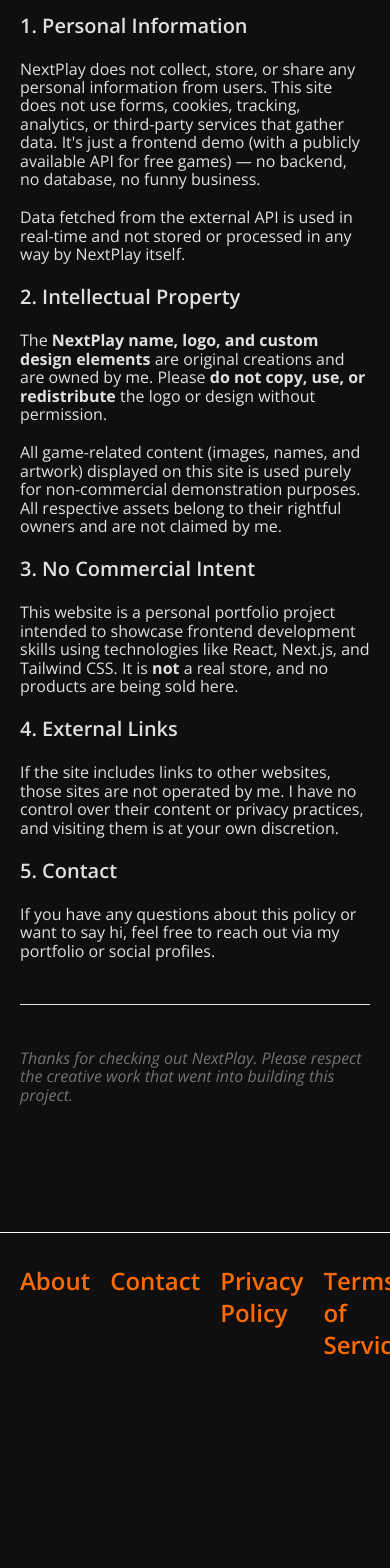
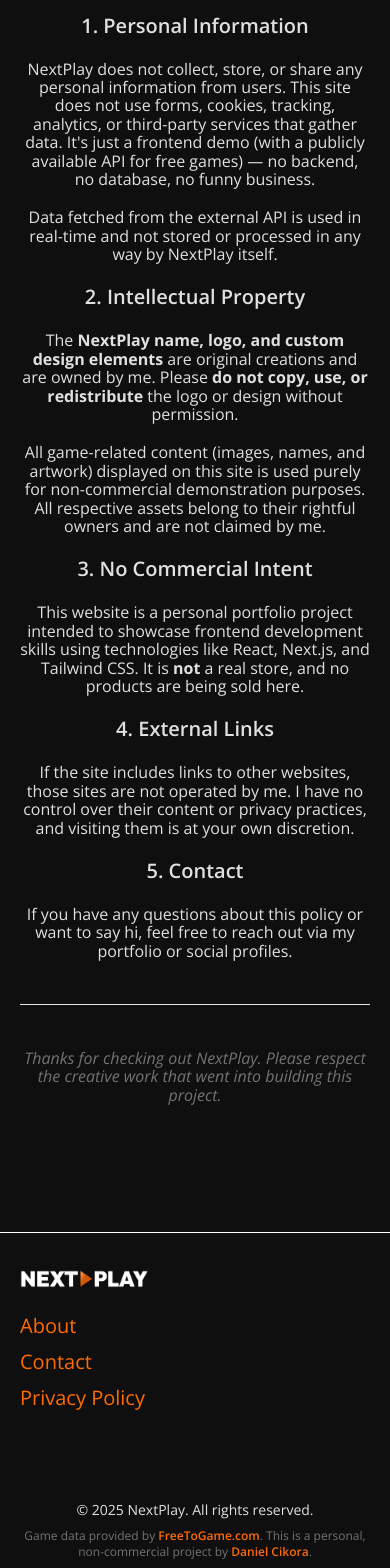
Before and after one commit to DanielCikora/next-play, a Next.js app: page /privacy in a window 390 px wide. Shown: the part 342-1910 px from the top of the page. Before the commit the page ends 1871 px from the top, so only its background shows below. Built offline with nearby package versions, Linux system fonts and the light colour scheme.

Commit message:
Footer - Done. Responsive Done.

```diff
--- a/src/app/privacy/page.tsx
+++ b/src/app/privacy/page.tsx
@@ -1,16 +1,12 @@
+import { formattedFullDate } from "@/lib/utils/currentDate";
 export default function PrivacyPage() {
-  const formattedDate: string = new Intl.DateTimeFormat("en-GB", {
-    day: "2-digit",
-    month: "2-digit",
-    year: "numeric",
-  }).format(new Date());
   return (
-    <main className='privacy-policy py-32'>
+    <main className='privacy-policy py-32 min-h-dvh'>
       <div className='wrapper wrapper--privacy-policy'>
-        <section className='privacy__content max-w-[800px] justify-self-center gap-5 flex flex-col'>
+        <section className='privacy__content sm:text-left text-center max-w-[1000px] justify-self-center gap-5 flex flex-col'>
           <h2 className='text-3xl font-bold'>Privacy Policy for NextPlay</h2>
           <p className='text-sm text-muted-foreground'>
-            Last updated: {formattedDate}
+            Last updated: {formattedFullDate}
           </p>
           <p>
             Welcome to <strong>NextPlay</strong> - a personal game store project
--- a/src/components/layout/footer/Footer.tsx
+++ b/src/components/layout/footer/Footer.tsx
@@ -1,18 +1,45 @@
 import Logo from "@/components/ui/Logo";
 import NavItem from "@/components/ui/NavItem";
 import { footerItems } from "@/constants/constants";
+import { formattedYear } from "@/lib/utils/currentDate";
 export default function Footer() {
   return (
-    <footer className='footer pt-8 pb-42 border-t border-solid border-white'>
+    <footer className='footer pt-8  border-t border-solid border-white'>
       <div className='wrapper'>
-        <nav className='max-w-[1760px] justify-self-center footer__content flex w-full items-center justify-between'>
+        <nav className='max-w-[1000px] mb-20 justify-self-center footer__content flex sm:flex-row sm:gap-0 gap-5 flex-col w-full sm:items-center justify-between'>
           <Logo />
-          <ul className='flex gap-5'>
+          <ul className='flex md:flex-row flex-col md:gap-5 gap-2'>
             {footerItems.map(({ href, linkText }) => (
               <NavItem key={linkText} href={href} linkText={linkText} />
             ))}
           </ul>
         </nav>
+        <div className='footer-bottom py-2 flex flex-col gap-2'>
+          <p className='text-center text-sm'>
+            © {formattedYear} NextPlay. All rights reserved.
+          </p>
+          <p className='text-xs text-center text-muted-foreground'>
+            Game data provided by{" "}
+            <a
+              href='https://www.freetogame.com'
+              target='_blank'
+              rel='noopener noreferrer'
+              className='font-semibold custom-underline text-burnt-orange'
+            >
+              FreeToGame.com
+            </a>
+            . This is a personal, non-commercial project by{" "}
+            <a
+              href='https://danielcikora.netlify.app'
+              target='_blank'
+              rel='noopener noreferrer'
+              className='font-semibold custom-underline text-burnt-orange'
+            >
+              Daniel Cikora
+            </a>
+            .
+          </p>
+        </div>
       </div>
     </footer>
   );
--- a/src/components/layout/games/Games.tsx
+++ b/src/components/layout/games/Games.tsx
@@ -15,6 +15,7 @@
   const { handleChange, search, loadingSearch } = useSearch();
   const sortingOption = useSortingStore((state) => state.sortingOption);
   const setSortingOption = useSortingStore((state) => state.setSortingOption);
+
   const { data, isError, isLoading } = useQuery({
     queryKey: ["games"],
     queryFn: fetchGames,
@@ -39,7 +40,7 @@
       : currentItems;
 
   return (
-    <section className='games min-h-dvh md:pt-26 w-full'>
+    <section className='games min-h-dvh md:pt-26 pb-6 w-full'>
       <div className='md:px-5 w-full'>
         <div className='mb-6 w-full flex md:flex-row flex-col justify-between gap-5'>
           <Search
--- a/src/components/layout/sidebar/Sidebar.tsx
+++ b/src/components/layout/sidebar/Sidebar.tsx
@@ -52,7 +52,7 @@
     <aside className='sidebar md:sticky static top-0 left-0 pt-26 w-full md:max-w-[350px] max-w-full mb-5'>
       <button
         onClick={toggleFiltersOpen}
-        className='cursor-pointer text-white p-3 md:hidden bg-[#1A1A1A] block border border-solid hover:bg-white hover:text-[#1A1A1A] transition-all duration-300 ease-in-out border-white rounded text-center w-full font-semibold'
+        className='cursor-pointer text-white px-3 py-4 md:hidden bg-[#1A1A1A] block border border-solid hover:bg-white hover:text-[#1A1A1A] transition-all duration-300 ease-in-out border-white rounded text-center w-full font-semibold'
       >
         Filters
       </button>
--- a/src/components/ui/NavItem.tsx
+++ b/src/components/ui/NavItem.tsx
@@ -8,7 +8,7 @@
   return (
     <li>
       <Link
-        className='custom-underline block md:text-xl text-2xl font-semibold text-burnt-orange'
+        className='custom-underline block text-xl md:font-semibold font-normal text-burnt-orange'
         href={href}
         onClick={onClick}
       >
--- a/src/constants/constants.ts
+++ b/src/constants/constants.ts
@@ -7,7 +7,6 @@
   { href: "/contact", linkText: "Contact", showIn: ["header", "footer"] },
   { href: "/favorites", linkText: "Favorites", showIn: ["header"] },
   { href: "/privacy", linkText: "Privacy Policy", showIn: ["footer"] },
-  { href: "/terms", linkText: "Terms of Service", showIn: ["footer"] },
 ];
 
 export const headerItems = navigationItems.filter((item) =>
--- a/src/hooks/usePagination.ts
+++ b/src/hooks/usePagination.ts
@@ -7,7 +7,6 @@
   const startIndex = (currentPage - 1) * itemsPerPage;
   const endIndex = startIndex + itemsPerPage;
   const currentItems = items.slice(startIndex, endIndex);
-
   return {
     currentPage,
     setCurrentPage,
--- /dev/null
+++ b/src/lib/utils/currentDate.ts
@@ -0,0 +1,9 @@
+export const formattedFullDate: string = new Intl.DateTimeFormat("en-GB", {
+  day: "2-digit",
+  month: "2-digit",
+  year: "numeric",
+}).format(new Date());
+
+export const formattedYear: string = new Intl.DateTimeFormat("en-GB", {
+  year: "numeric",
+}).format(new Date());
--- a/src/styles/customs.css
+++ b/src/styles/customs.css
@@ -28,33 +28,27 @@
   @apply text-[#FF8C42];
 }
 /* Media Queries */
-
 .xs {
   @apply min-w-[400px];
 }
-
 .custom-grid {
   @apply grid-cols-1;
 }
-
 @media (min-width: 1024px) {
   .custom-grid {
     @apply grid-cols-2;
   }
 }
-
 @media (min-width: 1280px) {
   .custom-grid {
     @apply grid-cols-3;
   }
 }
-
 @media (min-width: 1500px) {
   .custom-grid {
     @apply grid-cols-4;
   }
 }
-
 @media (min-width: 1730px) {
   .custom-grid {
     @apply grid-cols-5;
--- a/src/styles/globals.css
+++ b/src/styles/globals.css
@@ -3,7 +3,6 @@
 @import "./customs.css";
 @import "tailwindcss";
 @import "tw-animate-css";
-
 @custom-variant dark (&:is(.dark *));
 *,
 *::before,
@@ -45,7 +44,6 @@
     rotate: 1turn;
   }
 }
-
 @theme inline {
   --radius-sm: calc(var(--radius) - 4px);
   --radius-md: calc(var(--radius) - 2px);
@@ -83,7 +81,6 @@
   --color-sidebar-border: var(--sidebar-border);
   --color-sidebar-ring: var(--sidebar-ring);
 }
-
 :root {
   --radius: 0.625rem;
   --background: oklch(1 0 0);
@@ -118,7 +115,6 @@
   --sidebar-border: oklch(0.922 0 0);
   --sidebar-ring: oklch(0.708 0 0);
 }
-
 .dark {
   --background: oklch(0.145 0 0);
   --foreground: oklch(0.985 0 0);
@@ -152,7 +148,6 @@
   --sidebar-border: oklch(1 0 0 / 10%);
   --sidebar-ring: oklch(0.556 0 0);
 }
-
 @layer base {
   * {
     @apply border-border outline-ring/50;
--- a/src/types/props.d.ts
+++ b/src/types/props.d.ts
@@ -9,9 +9,7 @@
     | "/contact"
     | "/news"
     | "/favorites"
-    | "/privacy"
-    | "/terms"
-    | "/faq";
+    | "/privacy";
   linkText: string;
   onClick?: MouseEvent<HTMLAnchorElement>;
   showIn?: Array<"header" | "footer">;
```
Also changed, not shown: 1 other file (tests, documents, lock files or other folders).
